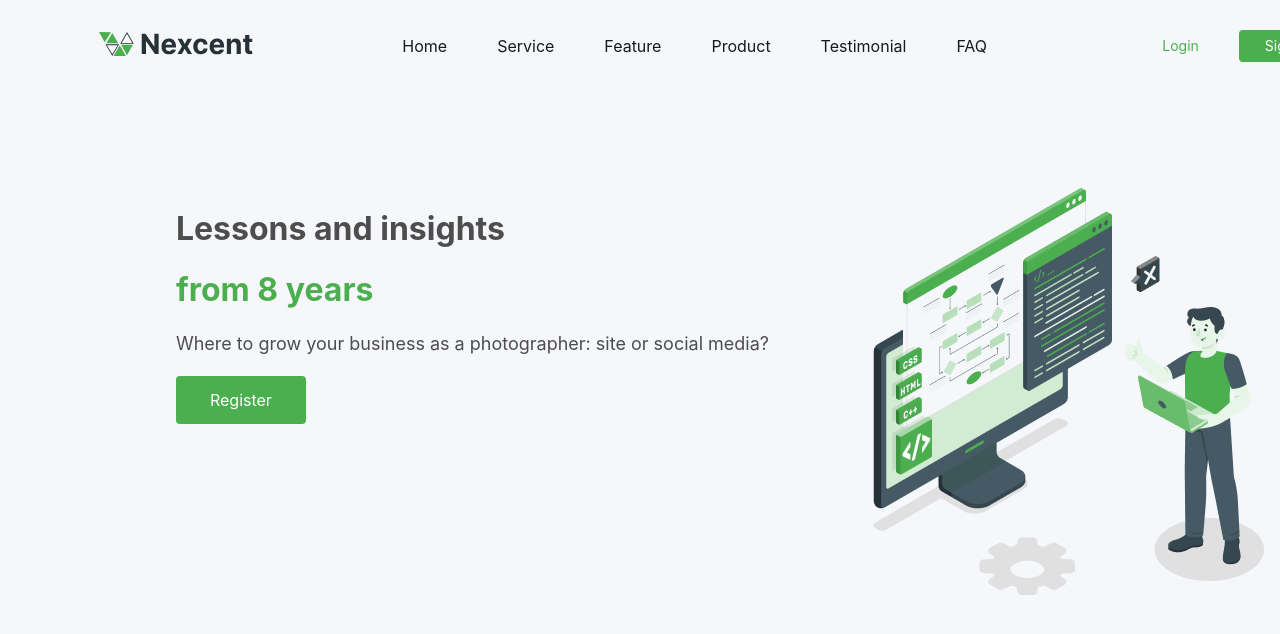
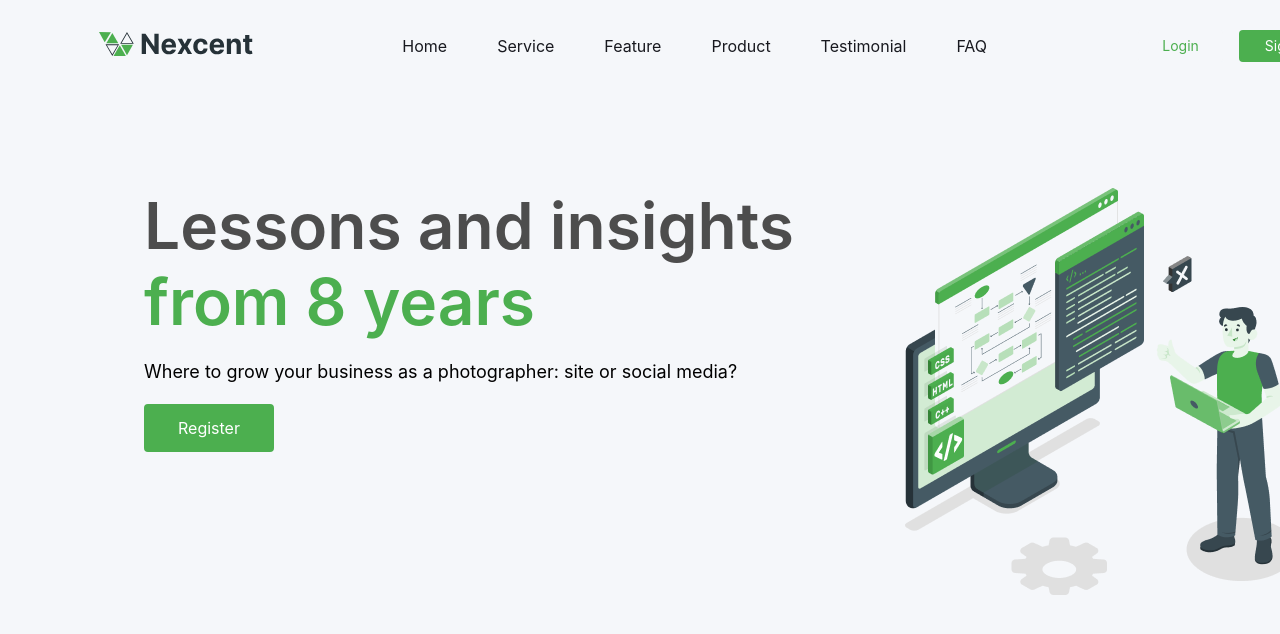
Before and after one commit to ViniciusDaCunha/first-site-in-react-ts, a React (Vite) app: page / in a window 1280 px wide. Shown: the top 634 px of the page. Built offline with nearby package versions, Linux system fonts and the light colour scheme; a web font is replaced by a local one.

Commit message:
Added centralizer component

```diff
--- /dev/null
+++ b/src/components/Centralizer/Centralizer.css
@@ -0,0 +1,4 @@
+.Centralizer {
+  width: 1440px;
+  margin: auto 0;
+}
--- /dev/null
+++ b/src/components/Centralizer/Centralizer.tsx
@@ -0,0 +1,8 @@
+import React from "react";
+import "./Centralizer.css";
+
+type CentralizerParam = { children: React.ReactNode };
+
+export default function Centralizer(params: CentralizerParam) {
+  return <div className="Centralizer">{params.children}</div>;
+}
--- a/src/components/HeroSection/HeroSection.css
+++ b/src/components/HeroSection/HeroSection.css
@@ -1,18 +1,20 @@
 .HeroSection {
-  width: 1440px;
+  background: var(--silver);
+}
+
+.HeroSection .flex-grid {
   padding: 96px 144px;
   gap: 104px;
   display: flex;
   justify-content: center;
-  background: var(--silver);
 }
 
-.HeroSection.frame-1 {
+.HeroSection .frame-1 {
   width: 657px;
   height: auto;
   gap: 32px;
 }
 
-.HeroSection.image {
+.HeroSection .image {
   width: 391px;
 }
--- a/src/components/HeroSection/HeroSection.tsx
+++ b/src/components/HeroSection/HeroSection.tsx
@@ -3,10 +3,13 @@ import Headline from "../Typography/Headline";
 import "./HeroSection.css";
 import image from "../../assets/Illustration.png";
 import Body from "../Typography/Body";
+import Centralizer from "../Centralizer/Centralizer";
 
 export default function HeroSection() {
   return (
     <div className="HeroSection">
+      <Centralizer>
+        <div className="flex-grid">
           <div className="frame-1">
             <div className="frame-text">
               <Headline size="h1" color="grey">
@@ -16,10 +19,15 @@ export default function HeroSection() {
                 from 8 years
               </Headline>
               <Body size="body1" weight="regular" color="grey">
-            Where to grow your business as a photographer: site or social media?
+                Where to grow your business as a photographer: site or social
+                media?
               </Body>
               <div>
-            <ButtonCustom appearence="primary" size="medium" title="Register">
+                <ButtonCustom
+                  appearence="primary"
+                  size="medium"
+                  title="Register"
+                >
                   Register
                 </ButtonCustom>
               </div>
@@ -29,5 +37,7 @@ export default function HeroSection() {
             <img className="image" src={image} />
           </div>
         </div>
+      </Centralizer>
+    </div>
   );
 }
--- a/src/components/Typography/Headline.css
+++ b/src/components/Typography/Headline.css
@@ -1,41 +1,45 @@
-.h1 {
+.Headline {
+  margin: 0px;
+}
+
+.Headline.h1 {
   font-size: 64px;
   font-weight: 600;
   line-height: 76px;
 }
 
-.h2 {
+.Headline.h2 {
   font-size: 36px;
   font-weight: 600;
   line-height: 44px;
 }
 
-.h3 {
+.Headline.h3 {
   font-size: 28px;
   font-weight: 700;
   line-height: 36px;
 }
 
-.h4 {
+.Headline.h4 {
   font-size: 20px;
   font-weight: 600;
   line-height: 28px;
 }
 
-.black {
+.Headline.black {
   color: #263238;
 }
 
-.grey {
+.Headline.grey {
   color: #4D4D4D;
 
 }
 
-.primary {
+.Headline.primary {
   color: var(--primaryColor);
 }
 
-.white {
+.Headline.white {
   color: #FFFFFF;
 
 }
--- a/src/components/Typography/Headline.tsx
+++ b/src/components/Typography/Headline.tsx
@@ -16,7 +16,7 @@ type GetClassParams = {
 };
 
 function getClassNames(params: GetClassParams) {
-  return "Headline-" + params.size + " " + params.color;
+  return "Headline " + params.size + " " + params.color;
 }
 
 function Headline(params: HeadlineParams) {
```
Lines whose indentation alone changed are shown as unchanged.
